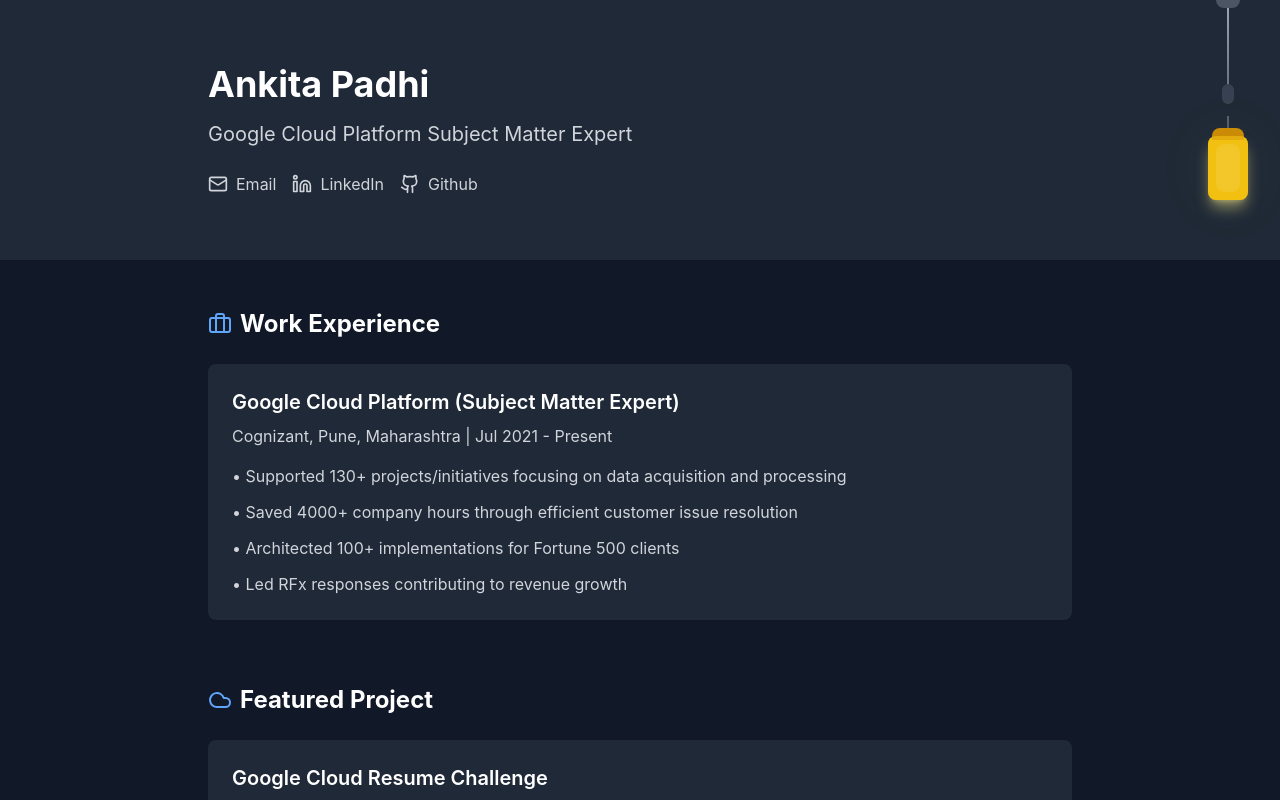
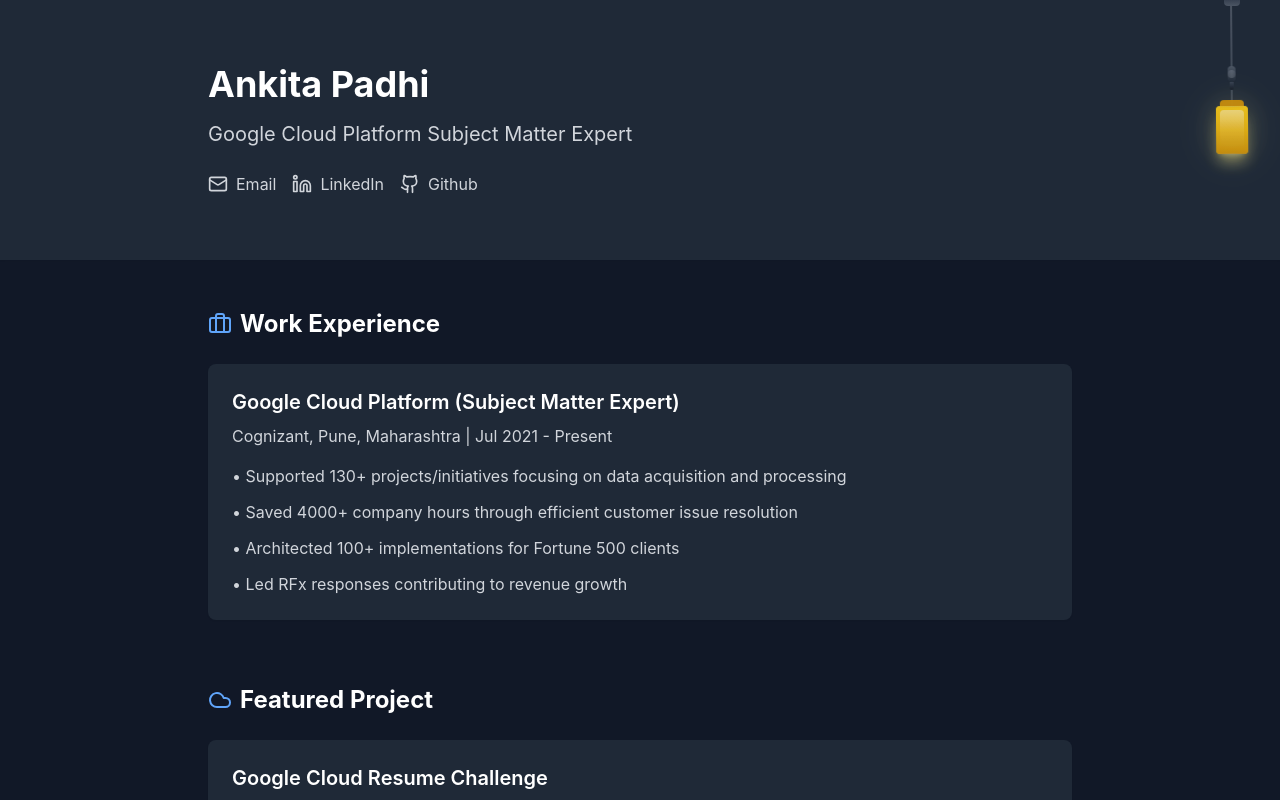
Before and after one commit to Padhi98/myportfolio, a React (Vite) app: page / in a window 1280 px wide. Both pictures are taken after a click on the element 1228 px from the left and 100 px from the top of the page. Shown: the top 800 px of the page. Built offline with nearby package versions, Linux system fonts and the light colour scheme.

Commit message:
animation and size changes

```diff
--- a/src/components/LanternToggle.jsx
+++ b/src/components/LanternToggle.jsx
@@ -1,34 +1,75 @@
-import React, { useState, useEffect } from 'react';
+import React, { useState, useEffect, useRef } from 'react';
 
 const LanternToggle = ({ isDark, onToggle }) => {
   const [isSwinging, setIsSwinging] = useState(false);
+  const [intensity, setIntensity] = useState(1);
+  const intensityRef = useRef(1);
   const [onSound] = useState(new Audio('/On Sound.mp3'));
   const [offSound] = useState(new Audio('/Off Sound.mp3'));
+  const frameRef = useRef();
 
-  // Preload the audio files
   useEffect(() => {
-    onSound.load();
-    offSound.load();
+    const loadAudio = async () => {
+      try {
+        await Promise.all([
+          onSound.load(),
+          offSound.load()
+        ]);
+      } catch (error) {
+        console.error('Error loading audio files:', error);
+      }
+    };
+
+    loadAudio();
+
+    return () => {
+      onSound.pause();
+      offSound.pause();
+      onSound.currentTime = 0;
+      offSound.currentTime = 0;
+      cancelAnimationFrame(frameRef.current);
+    };
   }, []);
+
+  useEffect(() => {
+    const animate = () => {
+      if (isDark) {
+        intensityRef.current = 0.96 + Math.random() * 0.08;
+        setIntensity(intensityRef.current);
+      }
+      frameRef.current = requestAnimationFrame(animate);
+    };
+
+    if (isDark) {
+      animate();
+    } else {
+      setIntensity(1);
+      cancelAnimationFrame(frameRef.current);
+    }
+
+    return () => cancelAnimationFrame(frameRef.current);
+  }, [isDark]);
 
   const handleClick = () => {
     setIsSwinging(true);
 
-    // Play the appropriate sound based on the current state
-    // When isDark is true, we're turning it off, and vice versa
-    if (isDark) {
-      offSound.currentTime = 0; // Reset audio to start
-      offSound.play();
-    } else {
-      onSound.currentTime = 0; // Reset audio to start
-      onSound.play();
+    try {
+      if (isDark) {
+        offSound.currentTime = 0;
+        offSound.play().catch(e => console.error('Error playing off sound:', e));
+      } else {
+        onSound.currentTime = 0;
+        onSound.play().catch(e => console.error('Error playing on sound:', e));
+      }
+    } catch (error) {
+      console.error('Error playing audio:', error);
     }
 
     onToggle();
 
     setTimeout(() => {
       setIsSwinging(false);
-    }, 1000);
+    }, 2000);
   };
 
   return (
@@ -36,42 +77,76 @@
       className="fixed top-0 right-8 z-50 cursor-pointer select-none"
       onClick={handleClick}
     >
-      {/* Ceiling Mount - static part */}
-      <div className="w-6 h-2 bg-gray-600 rounded-b-lg mx-auto" />
+      {/* Ceiling Mount */}
+      <div className="w-4 h-1.5 bg-gradient-to-b from-gray-700 to-gray-600 rounded-b mx-auto" />
 
-      {/* Swinging Container - set transform origin to top center */}
-      <div className={`relative origin-top ${isSwinging ? 'animate-swing' : ''}`}
-           style={{ transformBox: 'fill-box', transformOrigin: 'top center' }}>
-        {/* Long Cord with Pull Switch */}
-        <div className="relative w-0.5 h-32 bg-gradient-to-b from-gray-400 to-gray-600 mx-auto">
+      {/* Cord Container */}
+      <div
+        className={`relative origin-top ${isSwinging ? 'animate-swing' : 'animate-sway'}`}
+        style={{ transformBox: 'fill-box', transformOrigin: 'top center' }}
+      >
+        {/* Minimal Cord */}
+        <div className="relative mx-auto" style={{ height: '100px' }}>
+          <div className="absolute left-1/2 w-[1px] h-full bg-gradient-to-b from-gray-500 to-gray-600 transform -translate-x-1/2">
+            {/* Subtle cord details */}
+            <div className="absolute inset-0 bg-gradient-to-r from-gray-500 via-gray-400 to-gray-500 opacity-20"></div>
+          </div>
+
           {/* Pull Switch */}
-          <div className="absolute bottom-8 left-1/2 transform -translate-x-1/2
-            w-3 h-5 bg-gray-700 rounded-full
+          <div className="absolute bottom-6 left-1/2 transform -translate-x-1/2
+            w-2 h-4 bg-gradient-to-b from-gray-600 to-gray-800 rounded-full shadow
             before:content-[''] before:absolute before:top-full before:left-1/2
-            before:transform before:-translate-x-1/2 before:w-1.5 before:h-3
-            before:bg-gray-800 before:rounded-b-sm" />
+            before:transform before:-translate-x-1/2 before:w-1 before:h-2
+            before:bg-gradient-to-b before:from-gray-700 before:to-gray-900 before:rounded-b-sm">
+            <div className="absolute inset-x-0 top-1 h-1/2 bg-gradient-to-r from-gray-500 via-gray-400 to-gray-500 rounded-full opacity-30"></div>
+          </div>
         </div>
 
         {/* Lantern Body */}
-        <div className={`relative w-10 h-16 ${isDark ? 'bg-yellow-500' : 'bg-gray-300'}
-          rounded-lg transition-colors duration-300 shadow-lg
-          ${isDark ? 'shadow-yellow-200/50' : ''}`}>
-
+        <div
+          className={`relative w-8 h-12 ${isDark ? 'bg-yellow-500' : 'bg-gray-300'}
+            rounded transition-colors duration-300 shadow-lg
+            ${isDark ? 'animate-flicker shadow-yellow-200/50' : ''}`}
+          style={{
+            filter: isDark ? `brightness(${intensity * 100}%)` : 'none',
+          }}
+        >
           {/* Lantern Top */}
-          <div className={`absolute -top-2 left-1/2 transform -translate-x-1/2
-            w-8 h-3 ${isDark ? 'bg-yellow-600' : 'bg-gray-400'} rounded-t-lg`} />
+          <div
+            className={`absolute -top-1.5 left-1/2 transform -translate-x-1/2
+              w-6 h-2 ${isDark ? 'bg-yellow-600' : 'bg-gray-400'} rounded-t
+              shadow-sm transition-colors duration-300`}
+          />
 
           {/* Light Effect */}
-          <div className={`absolute inset-0 rounded-lg ${isDark ? 'animate-pulse' : ''}
-            ${isDark ? 'bg-yellow-400 opacity-50' : 'bg-transparent'}`}>
-
-            {/* Light Rays when lit */}
+          <div
+            className={`absolute inset-0 rounded
+              ${isDark ? 'bg-gradient-to-b from-yellow-400 via-yellow-500 to-yellow-600 opacity-90' : 'bg-transparent'}`}
+          >
+            {/* Dynamic Light Rays */}
             {isDark && (
-              <div className="absolute -inset-4 bg-yellow-200/20 rounded-full blur-xl animate-glow" />
+              <>
+                <div className="absolute -inset-3 bg-yellow-200/20 rounded-full blur-lg animate-glow" />
+                <div className="absolute -inset-6 bg-yellow-100/10 rounded-full blur-xl"
+                  style={{
+                    opacity: intensity * 0.3,
+                    transform: `scale(${1 + (1 - intensity) * 0.1})`,
+                  }}
+                />
+              </>
             )}
           </div>
+
           {/* Glass Effect */}
-          <div className="absolute inset-2 bg-white/10 rounded-lg" />
+          <div className="absolute inset-1 bg-gradient-to-b from-white/20 via-white/10 to-transparent rounded">
+            <div className="absolute inset-x-0 top-0 h-1/2 bg-gradient-to-b from-white/30 to-transparent rounded-t"></div>
+          </div>
+
+          {/* Metal Frame Details */}
+          <div className="absolute inset-x-0 top-0 h-full">
+            <div className="absolute inset-x-0 top-0 h-px bg-gradient-to-r from-transparent via-gray-400/20 to-transparent"></div>
+            <div className="absolute inset-x-0 bottom-0 h-px bg-gradient-to-r from-transparent via-gray-400/20 to-transparent"></div>
+          </div>
         </div>
       </div>
     </div>
--- a/src/components/Portfolio.jsx
+++ b/src/components/Portfolio.jsx
@@ -203,7 +203,7 @@
       <footer className={`${isDarkMode ? 'bg-gray-800 border-gray-700' : 'bg-white border-gray-200'} border-t mt-16`}>
         <div className="max-w-4xl mx-auto px-4 py-8">
           <p className={`text-center ${isDarkMode ? 'text-gray-400' : 'text-gray-600'}`}>
-            © 2024 - Present Ankita Padhi. Built with React and Tailwind CSS.
+            © 2024 - present Ankita Padhi. Built with React and Tailwind CSS.
           </p>
         </div>
       </footer>
--- a/tailwind.config.js
+++ b/tailwind.config.js
@@ -9,25 +9,50 @@
       keyframes: {
         swing: {
           '0%': { transform: 'rotate(0deg)' },
-          '25%': { transform: 'rotate(15deg)' },
-          '50%': { transform: 'rotate(-10deg)' },
-          '75%': { transform: 'rotate(5deg)' },
-          '100%': { transform: 'rotate(0deg)' },
+          '20%': { transform: 'rotate(12deg) scaleY(1.02)', easing: 'cubic-bezier(0.32, 0, 0.67, 0)' },
+          '40%': { transform: 'rotate(-9deg) scaleY(1.015)', easing: 'cubic-bezier(0.33, 1, 0.68, 1)' },
+          '60%': { transform: 'rotate(6deg) scaleY(1.01)', easing: 'cubic-bezier(0.32, 0, 0.67, 0)' },
+          '80%': { transform: 'rotate(-3deg) scaleY(1.005)', easing: 'cubic-bezier(0.33, 1, 0.68, 1)' },
+          '95%': { transform: 'rotate(1deg) scaleY(1.002)', easing: 'cubic-bezier(0.32, 0, 0.67, 0)' },
+          '100%': { transform: 'rotate(0deg) scaleY(1)', easing: 'cubic-bezier(0.33, 1, 0.68, 1)' }
+        },
+        sway: {
+          '0%, 100%': { transform: 'translateX(0)' },
+          '25%': { transform: 'translateX(-1px) rotate(-0.5deg)' },
+          '75%': { transform: 'translateX(1px) rotate(0.5deg)' }
+        },
+        flicker: {
+          '0%, 100%': {
+            opacity: '1',
+            filter: 'brightness(100%)',
+          },
+          '50%': {
+            opacity: '0.98',
+            filter: 'brightness(98%)',
+          },
+          '25%, 75%': {
+            opacity: '0.96',
+            filter: 'brightness(96%)',
+          }
         },
         glow: {
           '0%, 100%': {
-            opacity: '0.2',
+            opacity: '0.4',
             transform: 'scale(1)',
+            filter: 'blur(8px)',
           },
           '50%': {
-            opacity: '0.3',
+            opacity: '0.5',
             transform: 'scale(1.05)',
+            filter: 'blur(10px)',
           },
         },
       },
       animation: {
-        swing: 'swing 1s ease-in-out',
-        glow: 'glow 2s ease-in-out infinite',
+        swing: 'swing 2s cubic-bezier(0.4, 0, 0.2, 1)',
+        sway: 'sway 4s ease-in-out infinite',
+        flicker: 'flicker 4s ease-in-out infinite',
+        glow: 'glow 3s ease-in-out infinite',
       },
     },
   },
```
